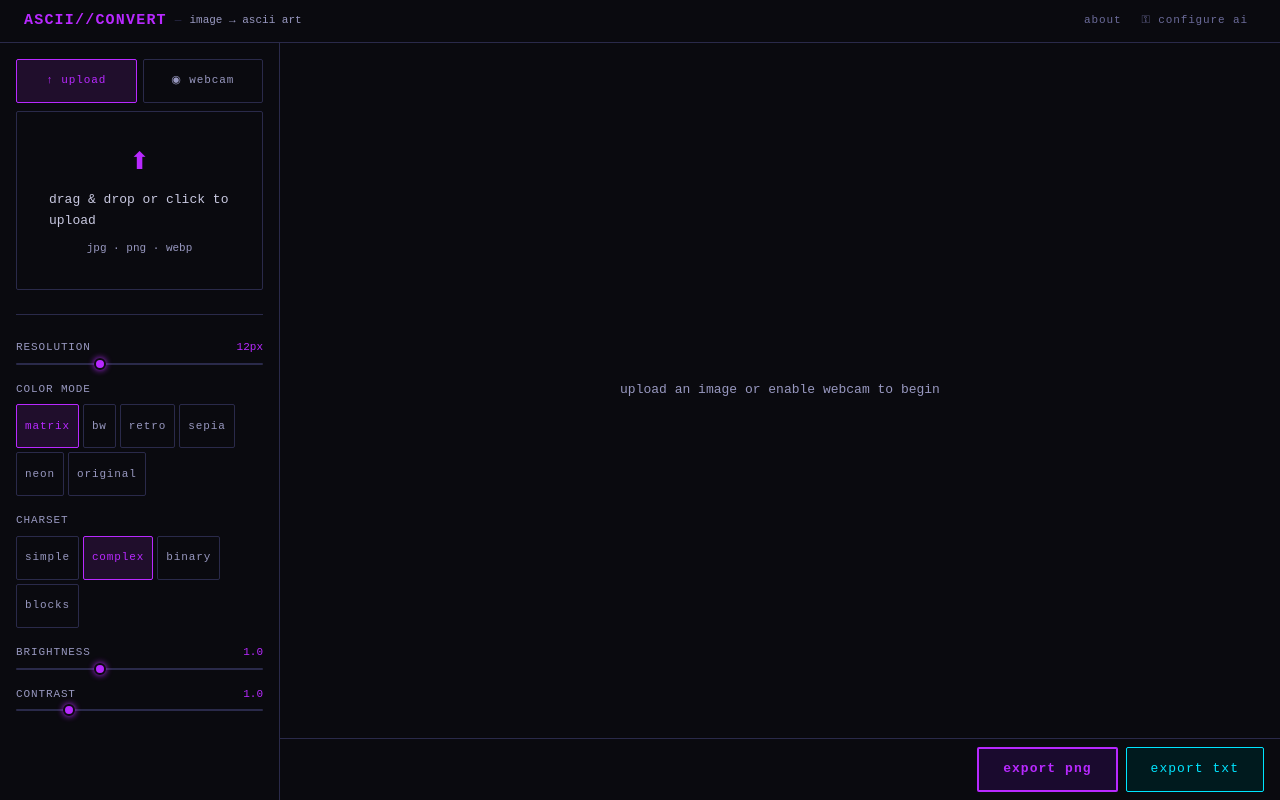
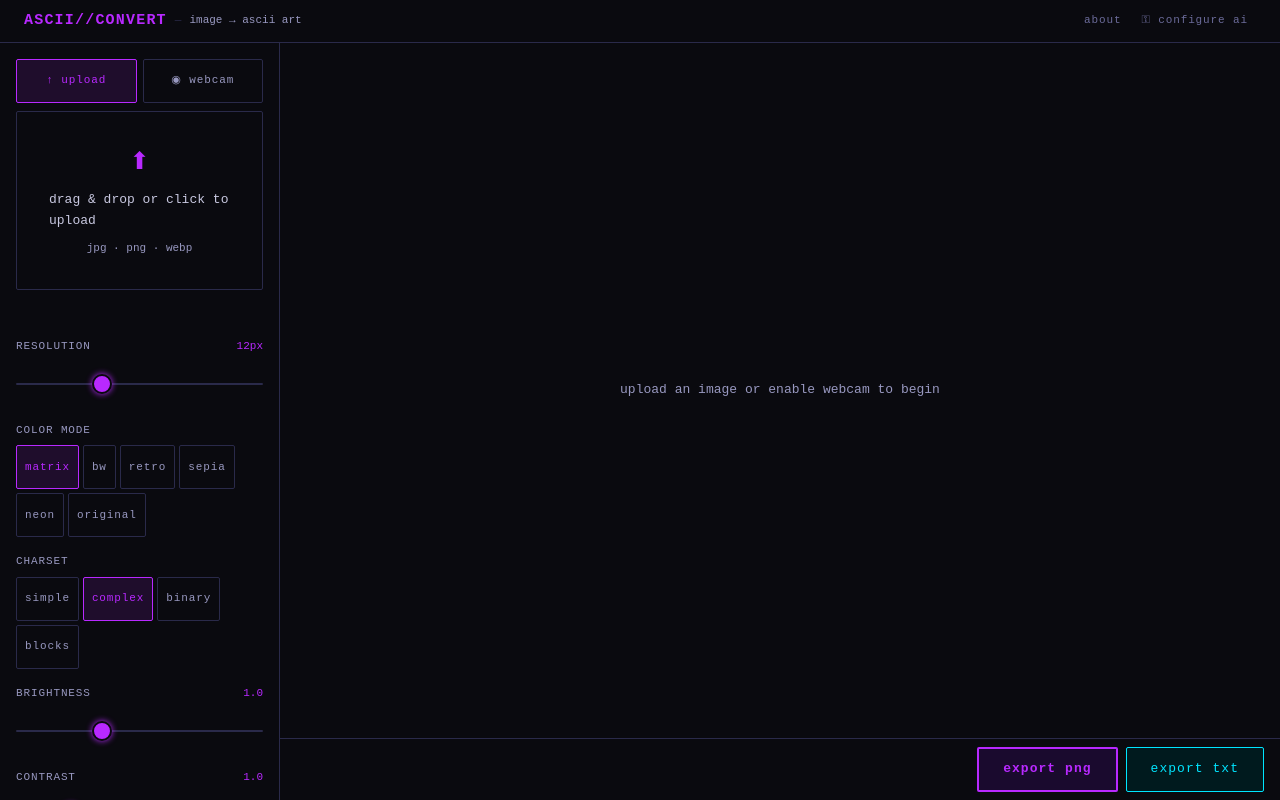
Before and after one commit to andraderaul/ascii-art-converter, a React (Vite) app: page / in a window 1280 px wide. Built offline with nearby package versions, Linux system fonts and the light colour scheme.

Commit message:
refactor: improve slider gesture

```diff
--- a/src/index.css
+++ b/src/index.css
@@ -244,17 +244,31 @@ input[type="range"] {
   -webkit-appearance: none;
   appearance: none;
   width: 100%;
+  height: 44px; /* tall hit area; visual track is in the pseudo-element */
+  background: transparent;
+  outline: none;
+  cursor: pointer;
+}
+
+input[type="range"]::-webkit-slider-runnable-track {
   height: 2px;
   background: var(--slate);
-  outline: none;
   border-radius: 1px;
+}
+
+input[type="range"]::-moz-range-track {
+  height: 2px;
+  background: var(--slate);
+  border-radius: 1px;
+  border: none;
 }
 
 input[type="range"]::-webkit-slider-thumb {
   -webkit-appearance: none;
   appearance: none;
-  width: 12px;
-  height: 12px;
+  width: 20px;
+  height: 20px;
+  margin-top: -9px; /* center on 2px track */
   border-radius: 50%;
   background: var(--violet);
   cursor: pointer;
@@ -263,11 +277,12 @@ input[type="range"]::-webkit-slider-thumb {
 }
 
 input[type="range"]::-moz-range-thumb {
-  width: 12px;
-  height: 12px;
+  width: 20px;
+  height: 20px;
   border-radius: 50%;
   background: var(--violet);
   cursor: pointer;
   border: 2px solid var(--void);
   box-shadow: 0 0 6px var(--violet);
+  box-sizing: border-box;
 }
```
